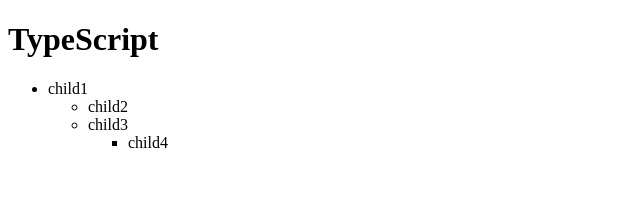
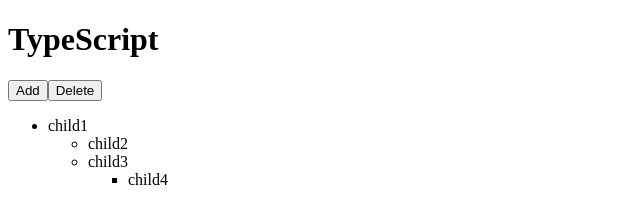
Before and after one commit to BigMikeCodes/TypeScript-PlayGround, a website built with webpack: page index.html in a window 1280 px wide. Shown: the whole page, without its empty margins (0-640 px from the left). Built offline with nearby package versions, Linux system fonts and the light colour scheme.

Commit message:
Started to add in a menu/ control bar to controll actions on the TreeView

```diff
--- a/index.html
+++ b/index.html
@@ -6,8 +6,13 @@
     <body>
         <h1>TypeScript</h1>
 
-        <div id="tree-view-container">
+        <div>
+            <div id="tree-view-controls-container">
+            </div>
+            <div id="tree-view-container">
+            </div>
         </div>
+
         <script src="./dist/index.js"></script>
     </body>
 
--- /dev/null
+++ b/src/TreeViewControls.ts
@@ -0,0 +1,31 @@
+import { TreeView } from './TreeView';
+import { Generatable } from './Generatable';
+
+export class TreeViewControls<t> implements Generatable<HTMLDivElement> {
+    treeView: TreeView<t>;
+
+    addBtn: HTMLButtonElement;
+    deleteBtn: HTMLButtonElement;
+
+    constructor(treeView: TreeView<t>) {
+        this.treeView = treeView;
+    }
+
+    generateElement(): HTMLDivElement {
+        return this._generateControls();
+    }
+
+    _generateControls(): HTMLDivElement {
+        const div = document.createElement('div');
+
+        this.addBtn = document.createElement('button');
+        this.deleteBtn = document.createElement('button');
+
+        this.addBtn.innerText = 'Add';
+        this.deleteBtn.innerText = 'Delete';
+
+        div.append(this.addBtn, this.deleteBtn);
+
+        return div;
+    }
+}
--- a/src/index.ts
+++ b/src/index.ts
@@ -1,4 +1,5 @@
 import { TreeView, TreeViewItem } from './TreeView';
+import { TreeViewControls } from './TreeViewControls';
 import { Client } from '../node_modules/@stomp/stompjs/esm6/client';
 
 class WebApp {
@@ -20,7 +21,12 @@
         const container = document.querySelector('#tree-view-container');
         container.append(tree.generateElement());
 
-        const client = new Client();
+        const controlsContainer = document.querySelector(
+            '#tree-view-controls-container'
+        );
+        const treeViewControls = new TreeViewControls(tree);
+
+        controlsContainer.append(treeViewControls.generateElement());
     }
 }
 
```
